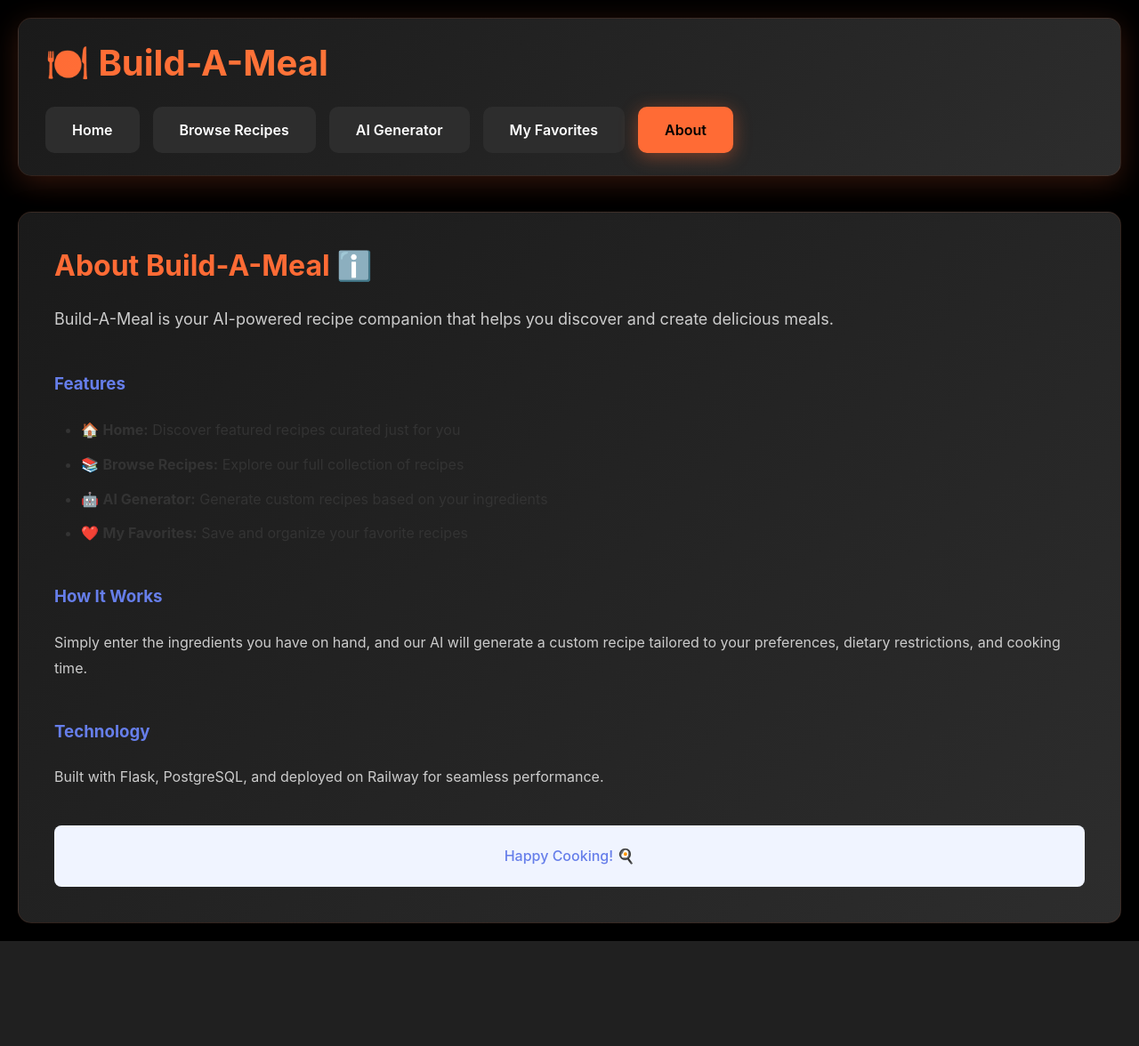
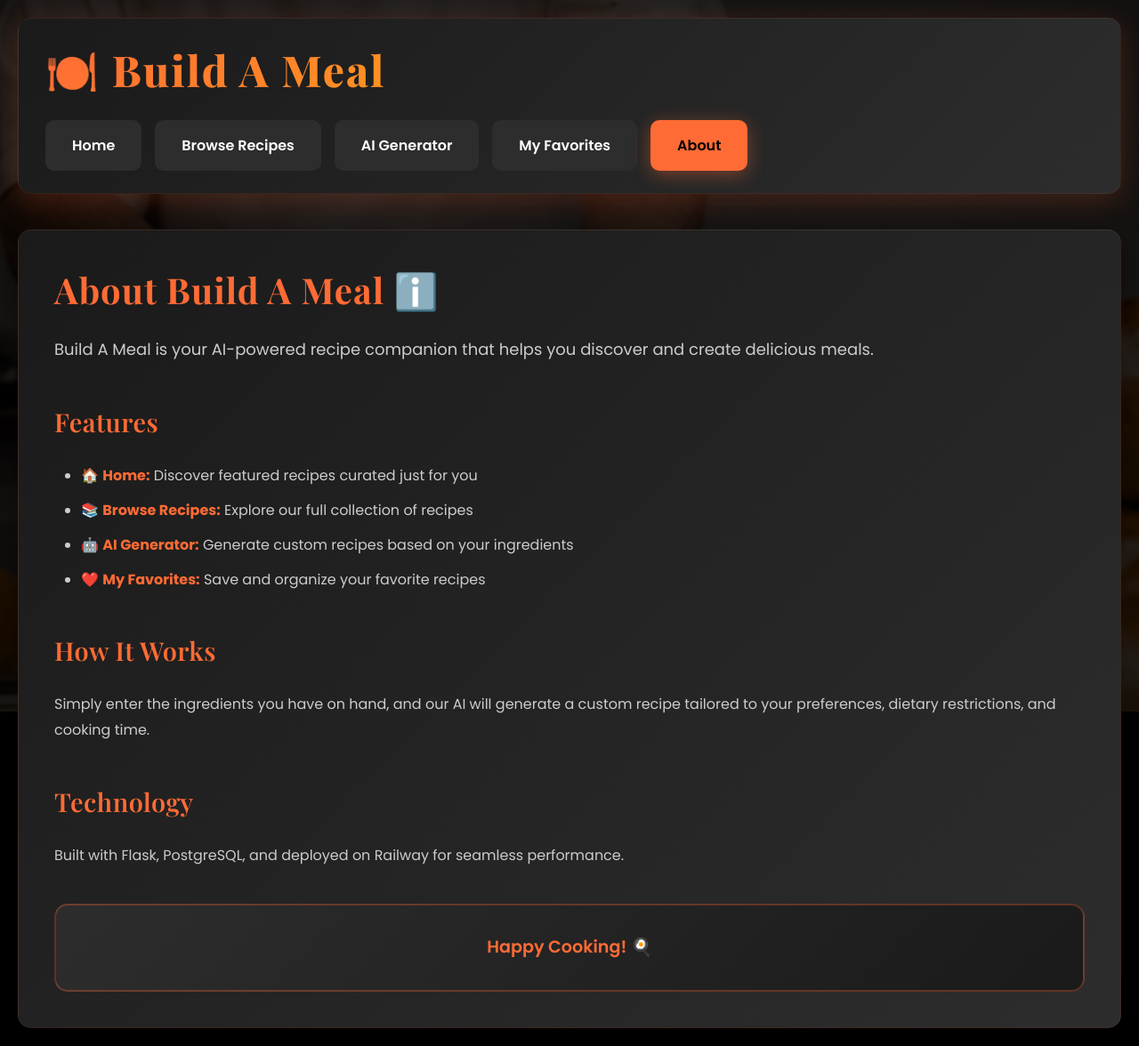
Before and after one commit to vxcoelho/BuildamealAI, a Flask app: page /about in a window 1280 px wide. Shown: the whole page at 89% size. Before the commit the page ends 1058 px from the top, so only its background shows below. Run offline with Flask 3, Linux system fonts and the light colour scheme.

Commit message:
Elevate website appearance with modern fonts and stylish design
Update HTML templates to integrate new Google Fonts ('Playfair Display', 'Poppins'), adjust color schemes for a high-end aesthetic, remove hyphens from the website title, and introduce a subtle background image for a sleek, modern look.

Replit-Commit-Author: Agent
Replit-Commit-Session-Id: 096b7f10-f7a4-4b89-9db5-8867b2841995
Replit-Commit-Checkpoint-Type: intermediate_checkpoint
Replit-Commit-Screenshot-Url: https://storage.googleapis.com/screenshot-production-us-central1/7da07af8-79f0-4207-8cc8-d16cdd608a01/096b7f10-f7a4-4b89-9db5-8867b2841995/RLAJsMX

```diff
--- a/templates/about.html
+++ b/templates/about.html
@@ -1,29 +1,29 @@
 {% extends "base.html" %}
 
-{% block title %}About - Build-A-Meal{% endblock %}
+{% block title %}About - Build A Meal{% endblock %}
 
 {% block content %}
-<h2>About Build-A-Meal ℹ️</h2>
+<h2>About Build A Meal ℹ️</h2>
 
-<div style="line-height: 1.8; color: #333;">
-    <p style="font-size: 18px; margin: 20px 0;">Build-A-Meal is your AI-powered recipe companion that helps you discover and create delicious meals.</p>
+<div style="line-height: 1.8;">
+    <p style="font-size: 18px; margin: 20px 0; color: #cccccc;">Build A Meal is your AI-powered recipe companion that helps you discover and create delicious meals.</p>
 
-    <h3 style="margin-top: 40px; color: #667eea;">Features</h3>
-    <ul style="margin: 20px 0; padding-left: 30px;">
-        <li style="margin: 10px 0;">🏠 <strong>Home:</strong> Discover featured recipes curated just for you</li>
-        <li style="margin: 10px 0;">📚 <strong>Browse Recipes:</strong> Explore our full collection of recipes</li>
-        <li style="margin: 10px 0;">🤖 <strong>AI Generator:</strong> Generate custom recipes based on your ingredients</li>
-        <li style="margin: 10px 0;">❤️ <strong>My Favorites:</strong> Save and organize your favorite recipes</li>
+    <h3 style="margin-top: 40px;">Features</h3>
+    <ul style="margin: 20px 0; padding-left: 30px; color: #cccccc;">
+        <li style="margin: 10px 0;">🏠 <strong style="color: #FF6B35;">Home:</strong> Discover featured recipes curated just for you</li>
+        <li style="margin: 10px 0;">📚 <strong style="color: #FF6B35;">Browse Recipes:</strong> Explore our full collection of recipes</li>
+        <li style="margin: 10px 0;">🤖 <strong style="color: #FF6B35;">AI Generator:</strong> Generate custom recipes based on your ingredients</li>
+        <li style="margin: 10px 0;">❤️ <strong style="color: #FF6B35;">My Favorites:</strong> Save and organize your favorite recipes</li>
     </ul>
 
-    <h3 style="margin-top: 40px; color: #667eea;">How It Works</h3>
-    <p style="margin: 20px 0;">Simply enter the ingredients you have on hand, and our AI will generate a custom recipe tailored to your preferences, dietary restrictions, and cooking time.</p>
+    <h3 style="margin-top: 40px;">How It Works</h3>
+    <p style="margin: 20px 0; color: #cccccc;">Simply enter the ingredients you have on hand, and our AI will generate a custom recipe tailored to your preferences, dietary restrictions, and cooking time.</p>
 
-    <h3 style="margin-top: 40px; color: #667eea;">Technology</h3>
-    <p style="margin: 20px 0;">Built with Flask, PostgreSQL, and deployed on Railway for seamless performance.</p>
+    <h3 style="margin-top: 40px;">Technology</h3>
+    <p style="margin: 20px 0; color: #cccccc;">Built with Flask, PostgreSQL, and deployed on Railway for seamless performance.</p>
 
-    <div style="background: #f0f4ff; padding: 20px; border-radius: 8px; margin-top: 40px;">
-        <p style="text-align: center; color: #667eea; font-weight: 500;">Happy Cooking! 🍳</p>
+    <div style="background: linear-gradient(135deg, #2d2d2d 0%, #1a1a1a 100%); padding: 30px; border-radius: 15px; margin-top: 40px; border: 2px solid rgba(255, 107, 53, 0.3);">
+        <p style="text-align: center; color: #FF6B35; font-weight: 600; font-size: 1.2rem;">Happy Cooking! 🍳</p>
     </div>
 </div>
 {% endblock %}
--- a/templates/base.html
+++ b/templates/base.html
@@ -1,7 +1,10 @@
 <!DOCTYPE html>
 <html>
 <head>
-    <title>{% block title %}Build-A-Meal{% endblock %}</title>
+    <title>{% block title %}Build A Meal{% endblock %}</title>
+    <link rel="preconnect" href="https://fonts.googleapis.com">
+    <link rel="preconnect" href="https://fonts.gstatic.com" crossorigin>
+    <link href="https://fonts.googleapis.com/css2?family=Playfair+Display:wght@400;500;600;700;800;900&family=Poppins:wght@300;400;500;600;700;800&display=swap" rel="stylesheet">
     <style>
         * {
             margin: 0;
@@ -10,10 +13,26 @@
         }
 
         body {
-            font-family: 'Inter', 'Segoe UI', system-ui, sans-serif;
+            font-family: 'Poppins', sans-serif;
             background: #000000;
             color: #ffffff;
             min-height: 100vh;
+            position: relative;
+        }
+
+        body::before {
+            content: '';
+            position: fixed;
+            top: 0;
+            left: 0;
+            width: 100%;
+            height: 100%;
+            background-image: url('/static/bg-food.jpg');
+            background-size: cover;
+            background-position: center;
+            background-attachment: fixed;
+            opacity: 0.15;
+            z-index: -1;
         }
 
         .container {
@@ -32,11 +51,13 @@
         }
 
         h1 {
+            font-family: 'Playfair Display', serif;
             color: #FF6B35;
             margin-bottom: 25px;
-            font-size: 2.5rem;
-            font-weight: 700;
-            background: linear-gradient(135deg, #FF6B35 0%, #FF8C42 100%);
+            font-size: 3rem;
+            font-weight: 800;
+            letter-spacing: 2px;
+            background: linear-gradient(135deg, #FF6B35 0%, #FFD700 100%);
             -webkit-background-clip: text;
             -webkit-text-fill-color: transparent;
             background-clip: text;
@@ -177,9 +198,28 @@
         }
 
         h2 {
+            font-family: 'Playfair Display', serif;
             color: #FF6B35;
             margin-bottom: 25px;
-            font-size: 2rem;
+            font-size: 2.5rem;
+            font-weight: 700;
+            letter-spacing: 1px;
+        }
+
+        h3, h4, h5, h6 {
+            font-family: 'Playfair Display', serif;
+            color: #FF6B35;
+            margin-bottom: 20px;
+            font-weight: 600;
+            letter-spacing: 0.5px;
+        }
+
+        h3 {
+            font-size: 1.8rem;
+        }
+
+        h4 {
+            font-size: 1.5rem;
         }
 
         p {
@@ -191,7 +231,7 @@
 <body>
     <div class="container">
         <header>
-            <h1>🍽️ Build-A-Meal</h1>
+            <h1>🍽️ Build A Meal</h1>
             <nav class="tabs">
                 <a href="/" class="tab {% if active_tab == 'home' %}active{% endif %}">Home</a>
                 <a href="/browse" class="tab {% if active_tab == 'browse' %}active{% endif %}">Browse Recipes</a>
```
Also changed, not shown: templates/browse.html (+10 -4 lines), templates/favorites.html (+6 -6 lines), templates/generate.html (+5 -3 lines), templates/home.html (+9 -5 lines), templates/recipe_result.html (+8 -4 lines), attached_assets/stock_images/chef_cutting_vegetab_6e90ae48.jpg (added), attached_assets/stock_images/chef_cutting_vegetab_71a1e94d.jpg (added), attached_assets/stock_images/chef_cutting_vegetab_bb34831a.jpg (added), static/bg-food.jpg (added), 1 other file.
